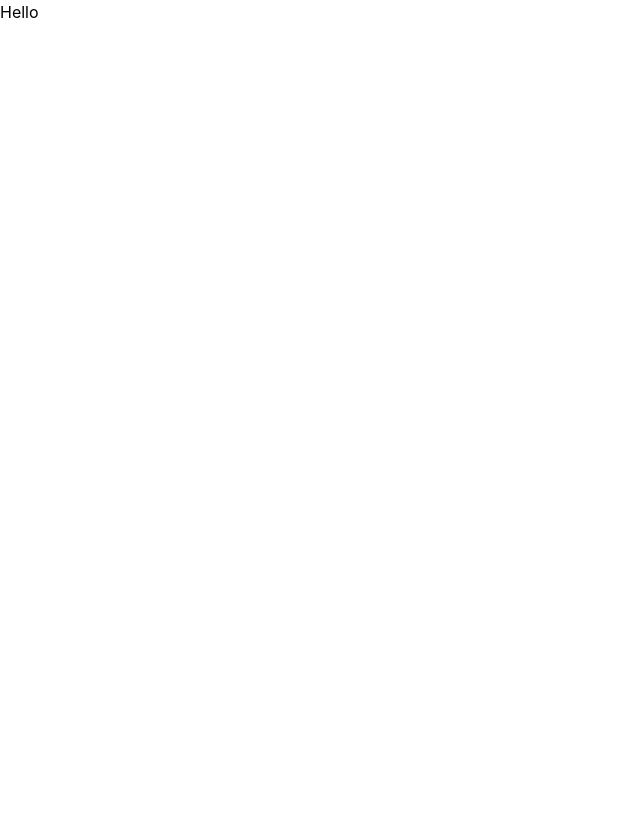
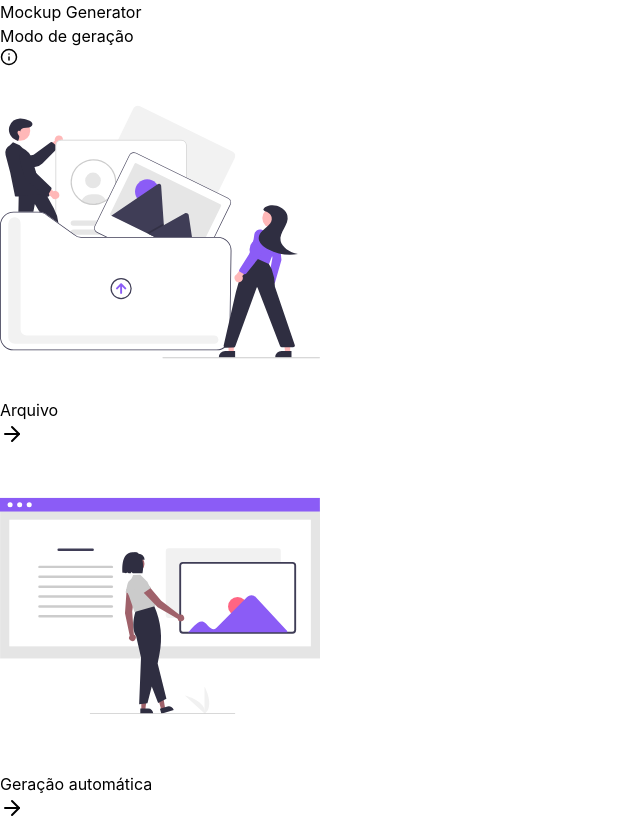
Before and after one commit to tiago-rodrigues1/mockup-generator, a Next.js app: page / in a window 1280 px wide. Shown: the whole page, without its empty margins (0-640 px from the left). Built offline with nearby package versions, Linux system fonts and the light colour scheme.

Commit message:
feat: add index  page

```diff
--- a/src/pages/index.jsx
+++ b/src/pages/index.jsx
@@ -1,7 +1,19 @@
+import Head from "next/head";
+
+import { BasicLayout } from "../components/BasicLayout";
+import { LogoTitle } from "../components/LogoTitle";
+import { ChooseGenerateMode } from "../components/ChooseGenerateMode";
+
 export default function Home() {
 	return (
-		<div>
-			<h1>Hello</h1>
-		</div>
+		<BasicLayout>
+			<Head>
+				<title>Mockup Generator</title>
+			</Head>
+
+			<LogoTitle />
+
+			<ChooseGenerateMode />
+		</BasicLayout>
 	);
 }
```
